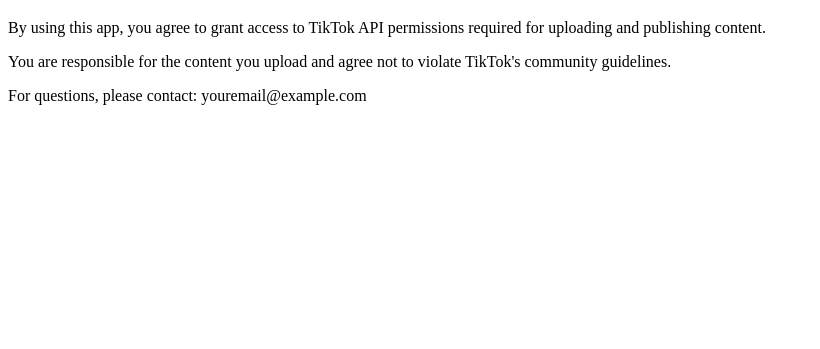
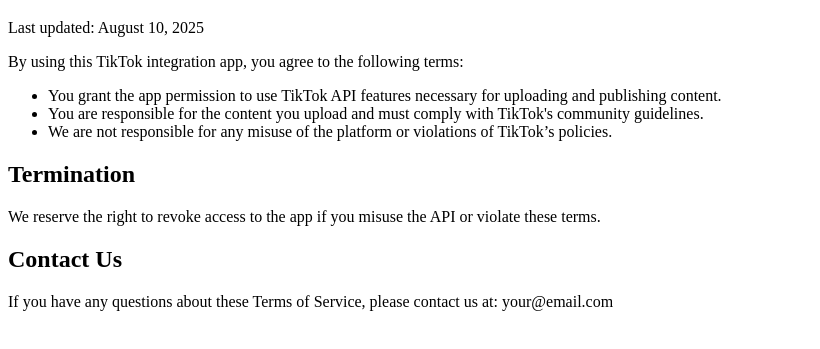
Before and after one commit to derryimaw2103/privatehtml, a plain HTML site: page terms.html in a window 1280 px wide. Shown: the part 61-410 px from the top of the page, without its empty margins (0-820 px from the left). Drawn offline with Linux system fonts and the light colour scheme.

Commit message:
Update terms.html

```diff
--- a/terms.html
+++ b/terms.html
@@ -1,13 +1,22 @@
 <!DOCTYPE html>
-<html>
+<html lang="en">
 <head>
-<title>Terms of Service</title>
-<meta charset="UTF-8">
+    <meta charset="UTF-8">
+    <meta name="viewport" content="width=device-width, initial-scale=1.0">
+    <title>Terms of Service</title>
 </head>
 <body>
-<h1>Terms of Service</h1>
-<p>By using this app, you agree to grant access to TikTok API permissions required for uploading and publishing content.</p>
-<p>You are responsible for the content you upload and agree not to violate TikTok's community guidelines.</p>
-<p>For questions, please contact: youremail@example.com</p>
+    <h1>Terms of Service</h1>
+    <p>Last updated: August 10, 2025</p>
+    <p>By using this TikTok integration app, you agree to the following terms:</p>
+    <ul>
+        <li>You grant the app permission to use TikTok API features necessary for uploading and publishing content.</li>
+        <li>You are responsible for the content you upload and must comply with TikTok's community guidelines.</li>
+        <li>We are not responsible for any misuse of the platform or violations of TikTok’s policies.</li>
+    </ul>
+    <h2>Termination</h2>
+    <p>We reserve the right to revoke access to the app if you misuse the API or violate these terms.</p>
+    <h2>Contact Us</h2>
+    <p>If you have any questions about these Terms of Service, please contact us at: your@email.com</p>
 </body>
 </html>
```
